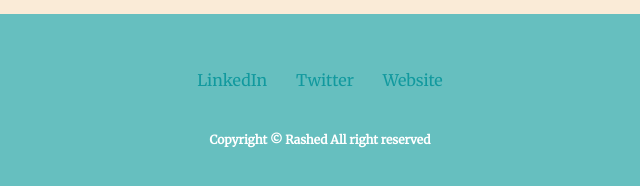
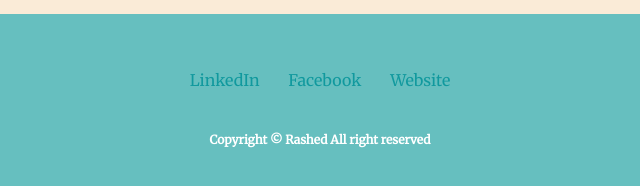
Before and after one commit to CodeWithRashed/htmlandcss, a plain HTML site: page index.html in a window 1280 px wide. Shown: the part 2676-2862 px from the top of the page, 320-960 px from the left. Drawn offline with Linux system fonts and the light colour scheme.

Commit message:
Update index.html

```diff
--- a/index.html
+++ b/index.html
@@ -51,9 +51,9 @@
 
 
       <div class="bottom-container">
-        <a class="footer-link" href="https://www.linkedin.com/">LinkedIn</a>
-        <a class="footer-link" href="https://twitter.com/">Twitter</a>
-        <a class="footer-link" href="https://www.appbrewery.co/">Website</a>
+        <a class="footer-link" href="https://www.linkedin.com/in/muhammadrashedrayhan/">LinkedIn</a>
+        <a class="footer-link" href="https://www.facebook.com/MuahmmadRashedRayhan">Facebook</a>
+        <a class="footer-link" href="#">Website</a>
         <p class="copyright"> Copyright © Rashed All right reserved</p>
       </div>
 
```
